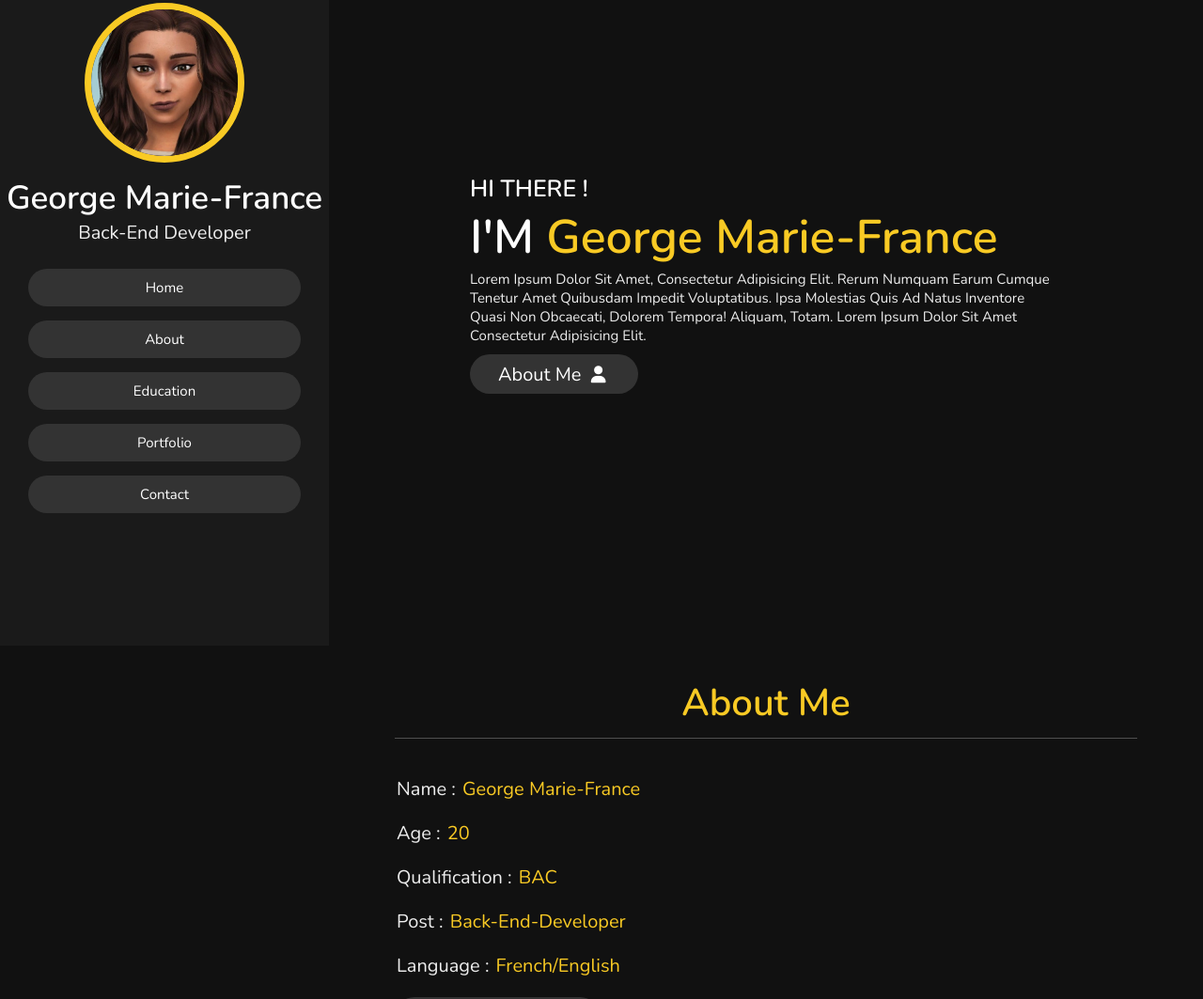
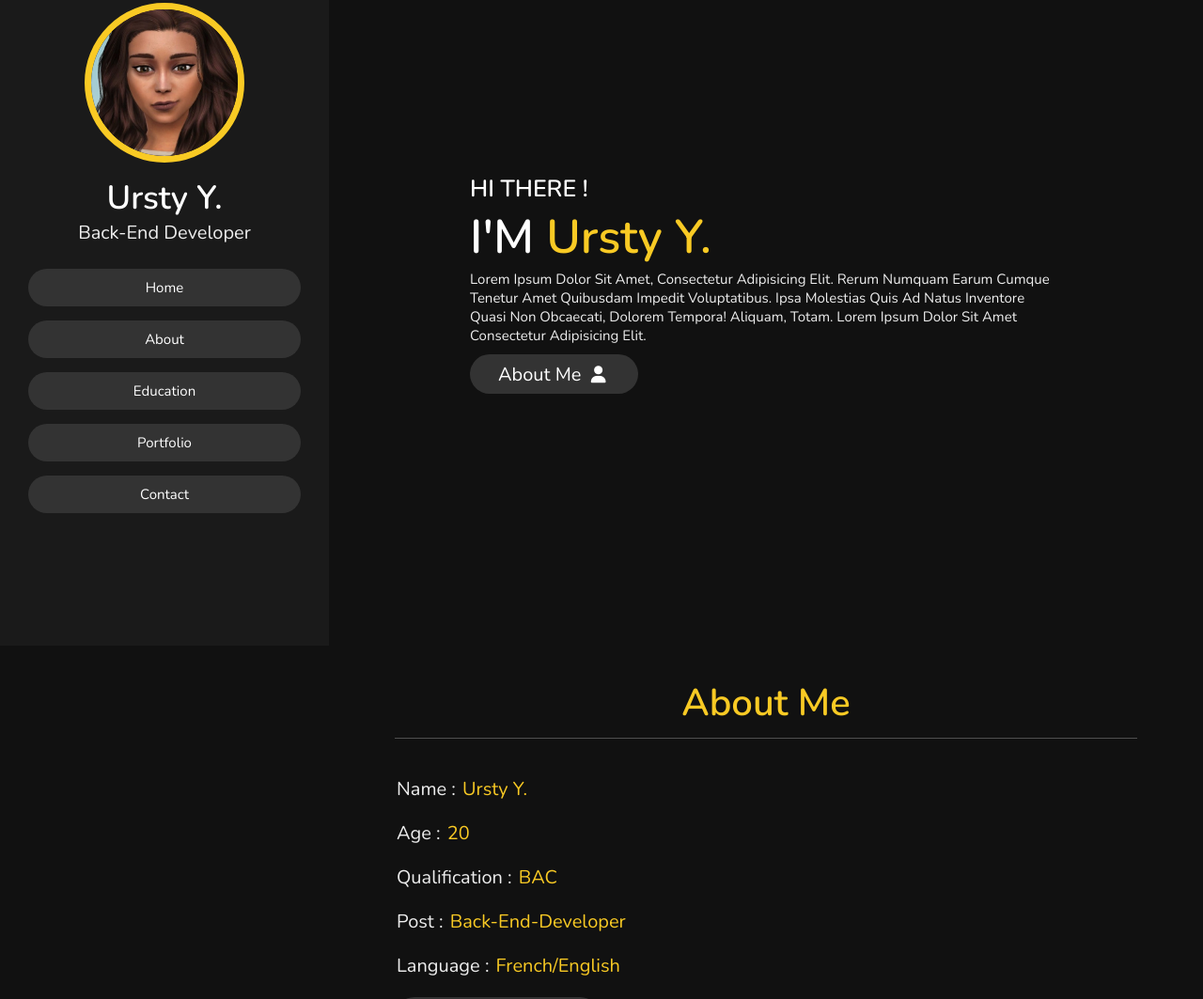
Before and after one commit to ursty/ursty.github.io, a plain HTML site: page portfolio/index.html in a window 1280 px wide. Shown: the part 113-1176 px from the top of the page at 94% size. Drawn offline with nearby package versions, Linux system fonts and the light colour scheme.

Commit message:
Update index.html

```diff
--- a/portfolio/index.html
+++ b/portfolio/index.html
@@ -18,7 +18,7 @@
 
         <div class="user">
             <img src="./images/imageProfil.jpg" alt="image de profil de mon portfolio">
-            <h3 class="name">George Marie-France</h3>
+            <h3 class="name">ursty y.</h3>
             <p class="post">Back-end developer</p>
         </div>
 
@@ -41,7 +41,7 @@
 
 <section class="home">
     <h3>HI THERE !</h3>
-    <h1>I'M <span>George Marie-France</span></h1>
+    <h1>I'M <span>ursty y.</span></h1>
     <p>Lorem ipsum dolor sit amet, consectetur adipisicing elit. Rerum numquam earum cumque tenetur amet quibusdam impedit voluptatibus. Ipsa molestias quis ad natus inventore quasi non obcaecati, dolorem tempora! Aliquam, totam. Lorem ipsum dolor sit amet consectetur adipisicing elit.
     </p>
     <a href="#about"><button class="btn">about me <i class="fas fa-user"></i></button></a>
@@ -57,7 +57,7 @@
 
 <div class="row">
     <div class="info">
-        <h3> <span> name : </span> George Marie-France</h3>
+        <h3> <span> name : </span> ursty y.</h3>
         <h3> <span> age : </span> 20</h3>
         <h3> <span> qualification : </span> BAC </h3>
         <h3> <span> post : </span> Back-End-developer </h3>
```
